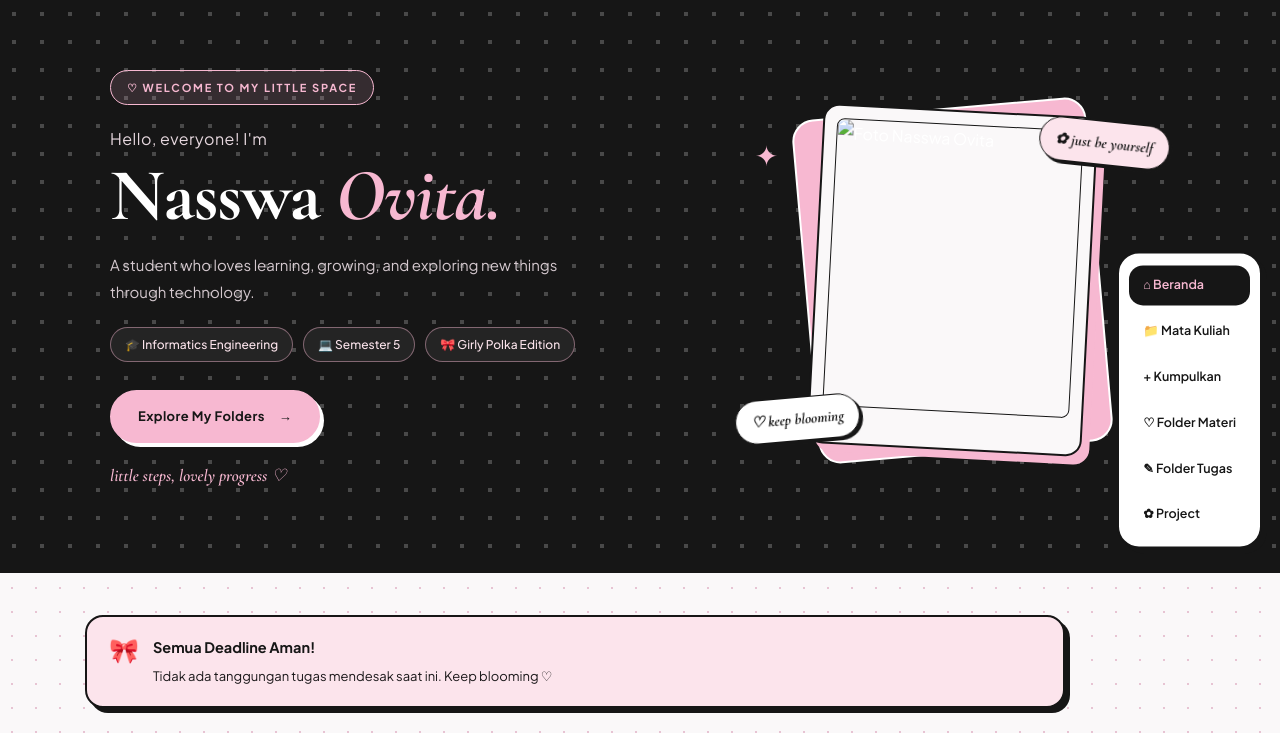
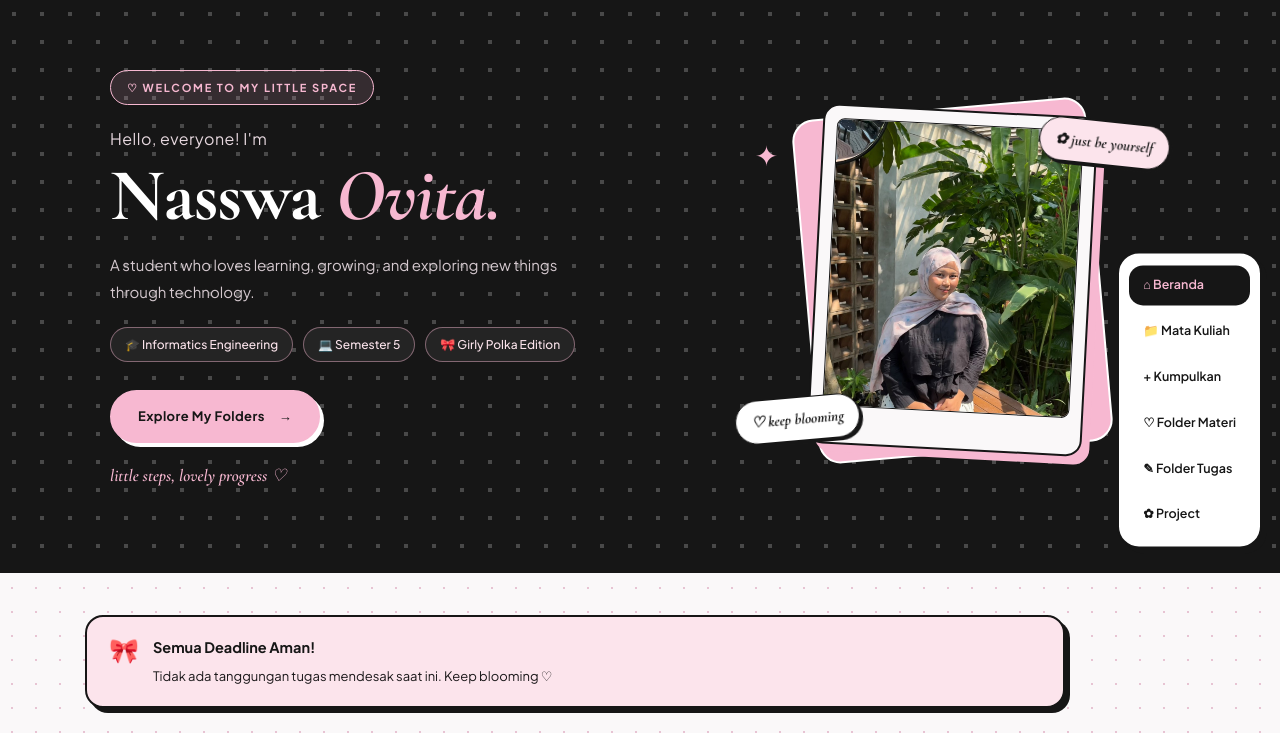
Before and after one commit to nasswaovita/my-academic-space, a plain HTML site: page index.html in a window 1280 px wide. Shown: the top 733 px of the page. Drawn offline with nearby package versions, Linux system fonts and the light colour scheme.

Commit message:
Restore index.html with original content

```diff
--- a/index.html
+++ b/index.html
@@ -33,7 +33,7 @@
             <div class="photo-blob"></div>
             <div class="photo-frame">
                 <img
-                    src="images/nasswa.jpeg"
+                    src="/nasswa.jpeg"
                     alt="Foto Nasswa Ovita"
                     class="profile-photo"
                 >
```
